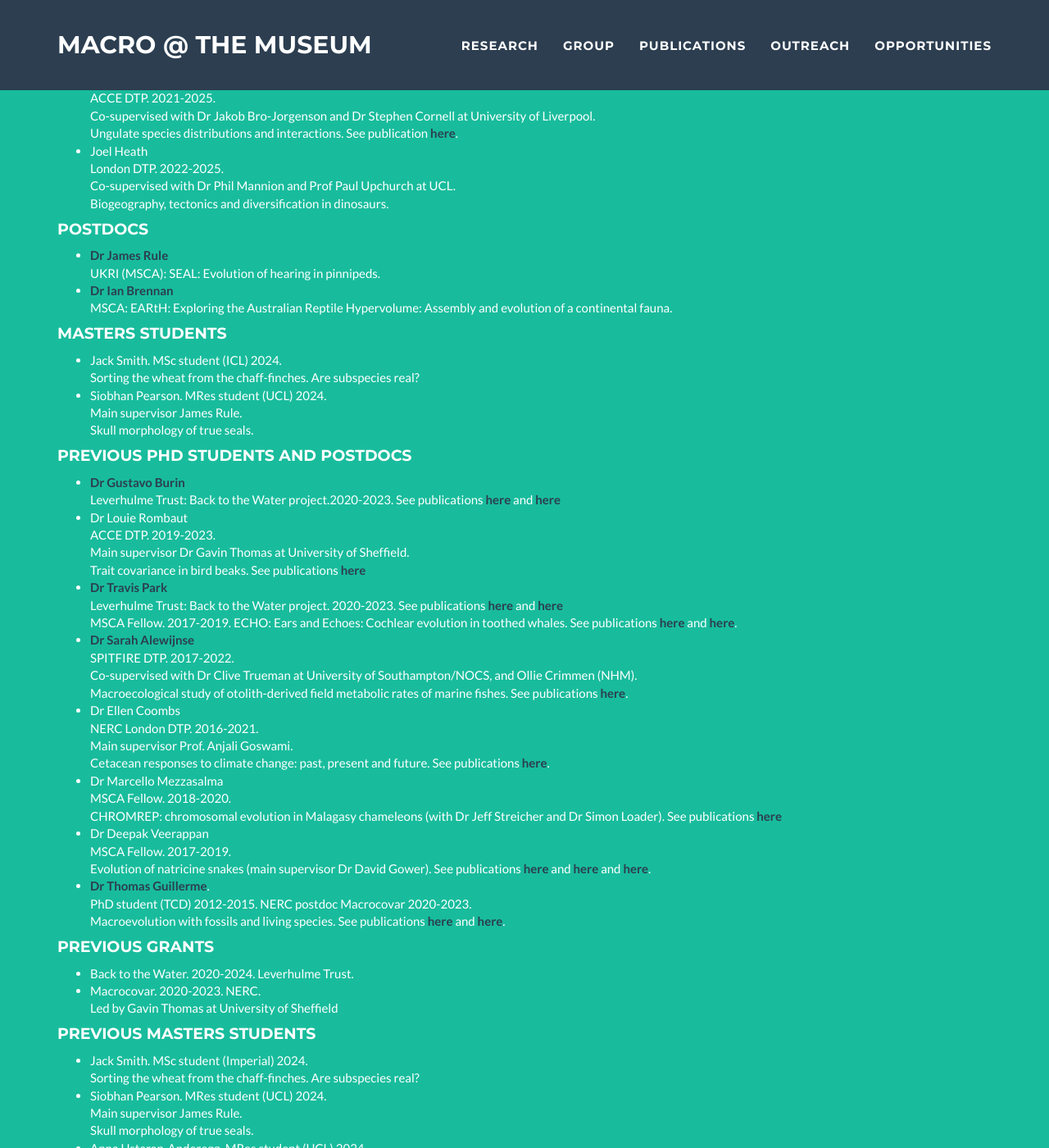
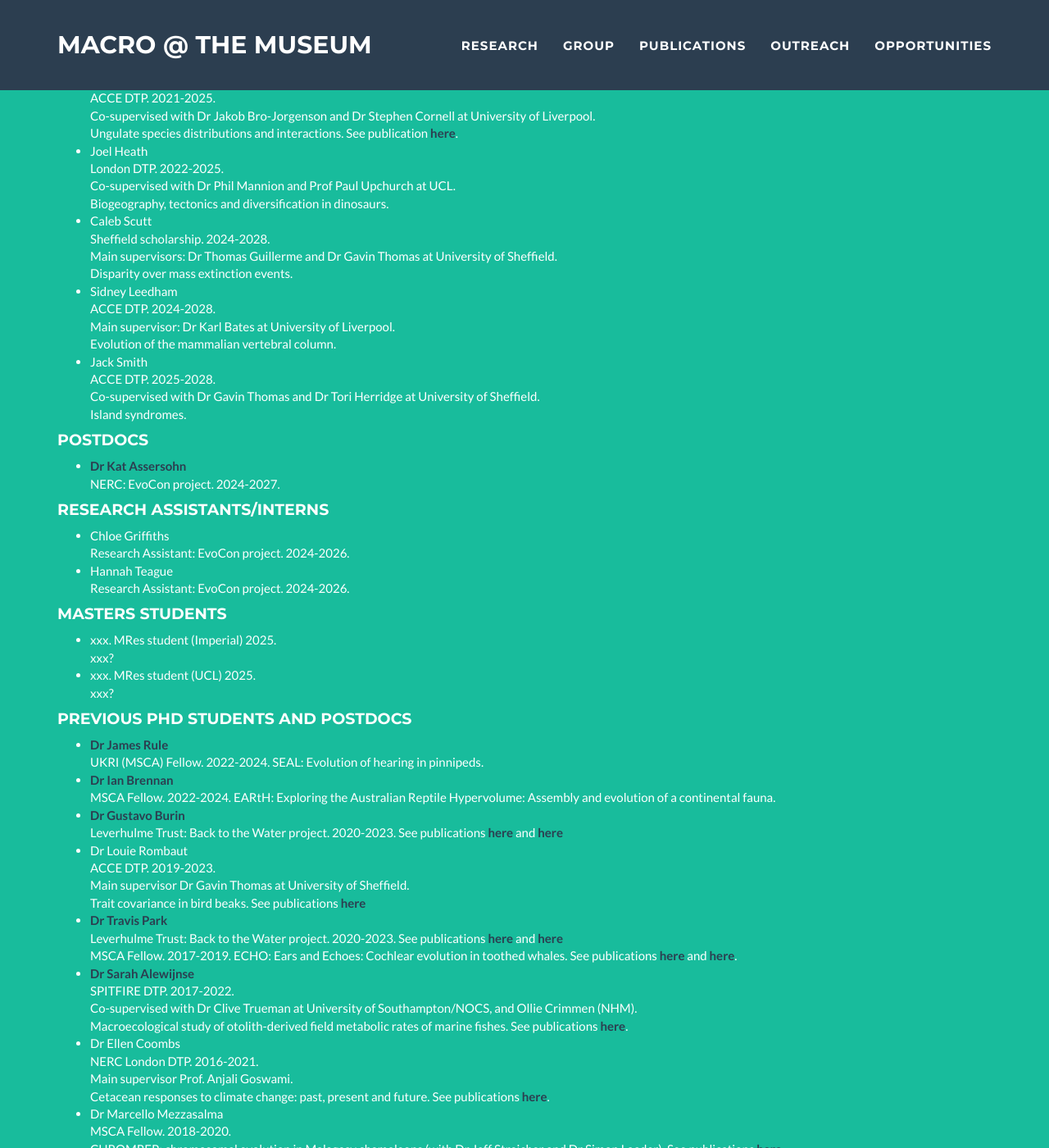
Before and after one commit to nhcooper123/nhcooper123.github.io, a Jekyll site: the page group.html, which Jekyll copies as it is, in a window 1280 px wide and 1400 px high, scrolled down 593 px. Shown: the whole window at 82% size. Built offline with Jekyll 4.4.1, drawn with Linux system fonts in a browser that asks for light colours.

Commit message:
Update group

```diff
--- a/group.html
+++ b/group.html
@@ -144,46 +144,63 @@ We have fun and try to make science a nicer place! <br>
         London DTP. 2022-2025.<br>
         Co-supervised with Dr Phil Mannion and Prof Paul Upchurch at UCL.<br>
         Biogeography, tectonics and diversification in dinosaurs.</li>
+    <li>Caleb Scutt<br>
+        Sheffield scholarship. 2024-2028.<br>
+        Main supervisors: Dr Thomas Guillerme and Dr Gavin Thomas at University of Sheffield.<br>
+        Disparity over mass extinction events.</li>
+    <li>Sidney Leedham<br>
+        ACCE DTP. 2024-2028.<br>
+        Main supervisor: Dr Karl Bates at University of Liverpool.<br>
+        Evolution of the mammalian vertebral column.</li>
+    <li>Jack Smith<br>
+        ACCE DTP. 2025-2028.<br>
+        Co-supervised with Dr Gavin Thomas and Dr Tori Herridge at University of Sheffield.<br>
+        Island syndromes.</li>
     </ul>
 
     <h4>Postdocs</h4>
 
     <ul>
-    <li><a href=""><strong><font color="2c3e50">Dr James Rule</font></strong></a><br>
-        UKRI (MSCA): SEAL: Evolution of hearing in pinnipeds.<br>
-    </li>
-    <li><a href="http://www.iangbrennan.org/"><strong><font color="2c3e50">Dr Ian Brennan</font></strong></a><br>
-        MSCA: EARtH: Exploring the Australian Reptile Hypervolume: Assembly and evolution of a continental fauna.<br>
+    <li><a href="https://katherineassersohn.wordpress.com/"><strong><font color="2c3e50">Dr Kat Assersohn</font></strong></a><br>
+    NERC: EvoCon project. 2024-2027.<br>
     </li>
     </ul>
 
-<!--<h4>Research Assistants/Interns</h4>
+<h4>Research Assistants/Interns</h4>
 
     <ul>
     <li>Chloe Griffiths<br>
-        Research Assistant: EvoCon project
+        Research Assistant: EvoCon project. 2024-2026.
     </li>
     <li>Hannah Teague<br>
-    Research Assistant: EvoCon project
+        Research Assistant: EvoCon project. 2024-2026.
     </li>
-    </ul>-->
-
+    </ul>
 
 <h4>Masters students</h4>
 
     <ul>
-    <li>Jack Smith. MSc student (ICL) 2024. <br>
-        Sorting the wheat from the chaff-finches. Are subspecies real?</li>
-    <li>Siobhan Pearson. MRes student (UCL) 2024. <br>
-        Main supervisor James Rule.<br>
-        Skull morphology of true seals.</li>
+    <li>xxx. MRes student (Imperial) 2025. <br>
+        xxx?</li>
+    <li>xxx. MRes student (UCL) 2025. <br>
+        xxx?</li>
     </ul>
 
     <h4>Previous PhD students and postdocs</h4>
 
     <ul>
+    <li><a href=""><strong><font color="2c3e50">Dr James Rule</font></strong></a><br>
+        UKRI (MSCA) Fellow. 2022-2024.
+        SEAL: Evolution of hearing in pinnipeds.<br>
+    </li>
+
+    <li><a href="http://www.iangbrennan.org/"><strong><font color="2c3e50">Dr Ian Brennan</font></strong></a><br>
+        MSCA Fellow. 2022-2024.
+        EARtH: Exploring the Australian Reptile Hypervolume: Assembly and evolution of a continental fauna.<br>
+    </li>
+
     <li><a href="https://www.gburin.com"><strong><font color="2c3e50">Dr Gustavo Burin</font></strong></a><br>
-        Leverhulme Trust: Back to the Water project.2020-2023. See publications <a href="https://www.cell.com/current-biology/pdf/S0960-9822(23)00302-0.pdf"><strong><font color="2c3e50">here</font></strong></a>
+        Leverhulme Trust: Back to the Water project. 2020-2023. See publications <a href="https://www.cell.com/current-biology/pdf/S0960-9822(23)00302-0.pdf"><strong><font color="2c3e50">here</font></strong></a>
    and <a href="https://academic.oup.com/evolut/article/78/7/1212/7655703"><strong><font color="2c3e50">here</font></strong></a> <br>
     </li>
 
@@ -268,7 +285,7 @@ We have fun and try to make science a nicer place! <br>
     <li>Joseph Rees. MRes student (Imperial) 2022-23. <br>
         Main supervisor Gustavo Burin.<br>
         Pinniped diversification through time.</li>
-        <!-- See <a href="xxx"><strong><font color="2c3e50">publication here.</font></strong></a> </li> -->
+        See <a href="https://academic.oup.com/evolut/article/78/7/1212/7655703"><strong><font color="2c3e50">publication here.</font></strong></a> </li>
     <li>Clement Prieul. MRes student (Imperial) 2022-23. <br>
         Main supervisor Travis Park.<br>
         Basilosaurid description and phylogeny.</li>
@@ -278,7 +295,6 @@ We have fun and try to make science a nicer place! <br>
     <li>Melina Lenk. MSc student (Imperial) 2022.<br>
         Main supervisors: Travis Park and Gustavo Burin. <br>
         Pinniped proxies for global change</li>
-        <!-- See <a href="xxx"><strong><font color="2c3e50">publication here.</font></strong></a> </li> -->
     <li>Tara Wainwright. MSc student (Imperial) 2021.<br>
         Sex biases in herpetology collections</li>
         See <a href="https://academic.oup.com/biolinnean/advance-article/doi/10.1093/biolinnean/blad129/7287291"><strong><font color="2c3e50">publication here.</font></strong></a> </li>
```
